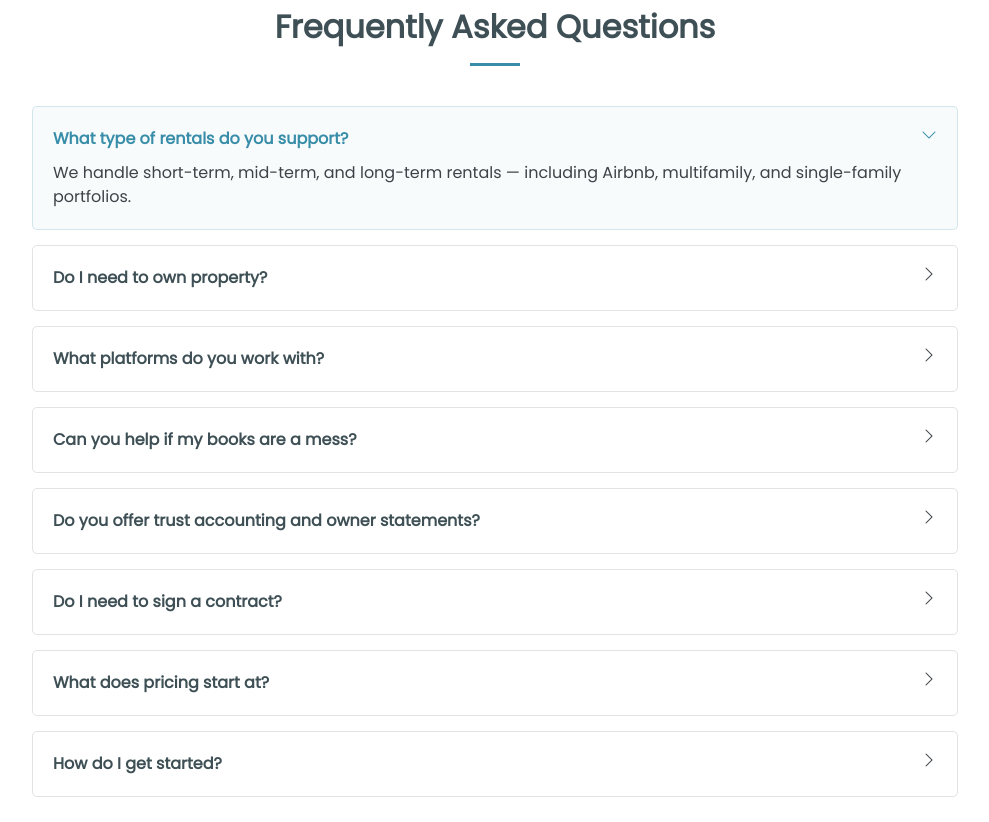
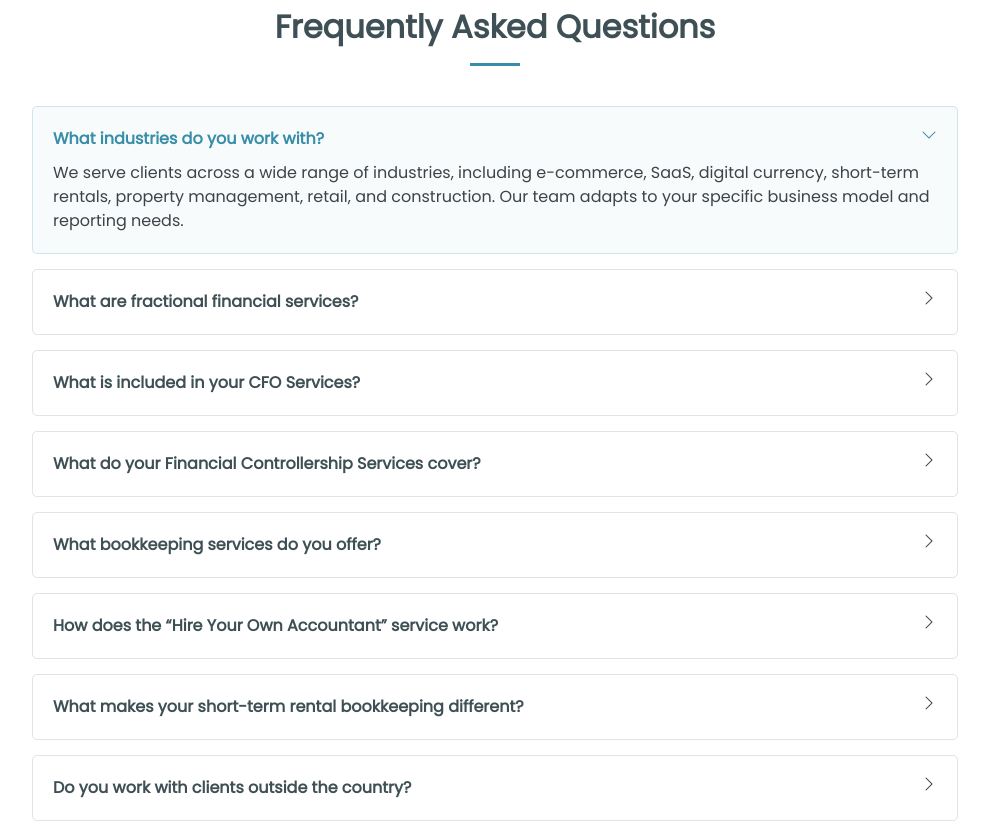
Before and after one commit to joshrinea/hire-victoria-ph, a React (Vite) app: page / in a window 1280 px wide. Shown: the part 2300-3122 px from the top of the page, without its empty margins (145-1134 px from the left). Built offline with nearby package versions, Linux system fonts and the light colour scheme.

Commit message:
Update faq.js

```diff
--- a/src/static/data/faq.js
+++ b/src/static/data/faq.js
@@ -1,41 +1,61 @@
 export const Faqs = [
   {
-    question: "What type of rentals do you support?",
+    question: "What industries do you work with?",
     answer:
-      "We handle short-term, mid-term, and long-term rentals — including Airbnb, multifamily, and single-family portfolios.",
+      "We serve clients across a wide range of industries, including e-commerce, SaaS, digital currency, short-term rentals, property management, retail, and construction. Our team adapts to your specific business model and reporting needs.",
   },
   {
-    question: "Do I need to own property?",
+    question: "What are fractional financial services?",
     answer:
-      "No — we support owners, co-hosts, arbitrage operators, and property managers handling rentals on behalf of others.",
+      "Fractional financial services allow you to access expert CFOs and Controllers on a part-time or flexible basis, without hiring full-time executives. This gives you strategic financial leadership, better cash flow control, and stronger business performance — at a fraction of the cost.",
   },
   {
-    question: "What platforms do you work with?",
+    question: "What is included in your CFO Services?",
     answer:
-      "We work with tools you already use — including QuickBooks Online, Airbnb, Vrbo, Stripe, Guesty, Hostaway, Clearing, and more.",
+      "Our Fractional CFOs provide strategic financial planning, budgeting, forecasting, performance analysis, and fundraising support. They help you understand your numbers, improve profitability, and make smarter business decisions for long-term growth.",
   },
   {
-    question: "Can you help if my books are a mess?",
+    question: "What do your Financial Controllership Services cover?",
     answer:
-      "Yes. Whether you’re 3 months or 3 years behind, we can clean up your books and bring everything current.",
+      "Our Controllers focus on day-to-day financial operations such as cash flow management, bill payments, forecasting, and reporting accuracy. They ensure your financial foundation is strong and your records are always ready for decision-making.",
   },
   {
-    question: "Do you offer trust accounting and owner statements?",
+    question: "What bookkeeping services do you offer?",
     answer:
-      "Absolutely. We specialize in trust accounting and generate monthly owner statements for co-hosts and property managers.",
+      "We handle everything from transaction recording and reconciliation to financial reporting and cleanup. Whether you’re catching up on past books or maintaining ongoing accuracy, we ensure your finances are Fast, Accurate, and Understandable.",
   },
   {
-    question: "Do I need to sign a contract?",
-    answer: "Nope — all of our plans are flexible and month-to-month.",
+    question: "How does the “Hire Your Own Accountant” service work?",
+    answer: "You can hire a dedicated accountant or bookkeeper who works exclusively for your business between 4 to 8 hours per day. This gives you consistent, personalized financial support without the cost and hassle of full-time employment.",
   },
   {
-    question: "What does pricing start at?",
+    question: "What makes your short-term rental bookkeeping different?",
     answer:
-      "Plans start at $59/month for Airbnb bookkeeping. Larger portfolios and custom setups are priced based on volume and services.",
+      "We understand the unique needs of Airbnb hosts, rental property owners, and property management businesses. Our accountants specialize in tracking property income, cleaning and maintenance expenses, occupancy rates, and ROI — so you always know how your rentals are performing.",
+  },
+  {
+    question: "Do you work with clients outside the country?",
+    answer:
+      "Yes. We serve clients globally. Our team is experienced in handling multi-currency transactions, international compliance, and cross-border financial reporting.",
+  },
+  {
+    question: "Which accounting software do you use?",
+    answer:
+      "We work with industry-leading platforms such as QuickBooks Online, Xero, and other cloud-based accounting tools, depending on your preference and business requirements.",
+  },
+  {
+    question: "How secure is my financial data?",
+    answer:
+      "Your security is our top priority. We use encrypted, cloud-based systems with multi-factor authentication and strict access controls to protect your confidential information.",
   },
   {
     question: "How do I get started?",
     answer:
-      "Click “Schedule Your Free Demo” and we’ll walk you through the next steps, answer your questions, and review your setup.",
+      "Simply book a free consultation with our team. We’ll review your business needs, recommend the best service package, and get your books organized and optimized — fast.",
+  },
+  {
+    question: "What makes your company different?",
+    answer:
+      "We combine expertise, technology, and transparency. Our approach to accounting is Fast, Accurate, and Understandable, giving you clear financial insights and confidence to grow your business.",
   },
 ];
```
